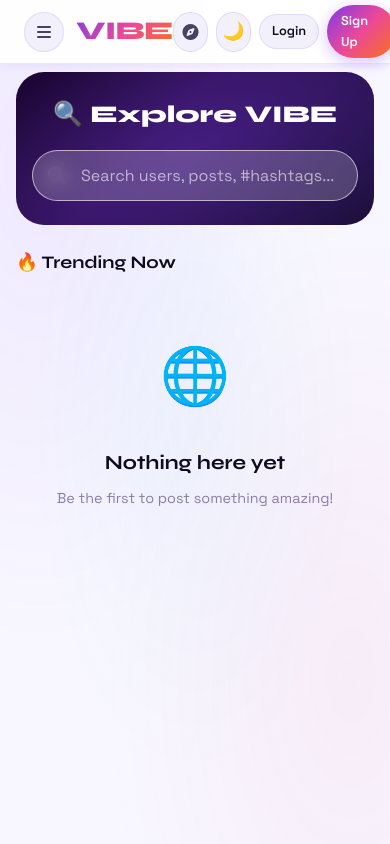
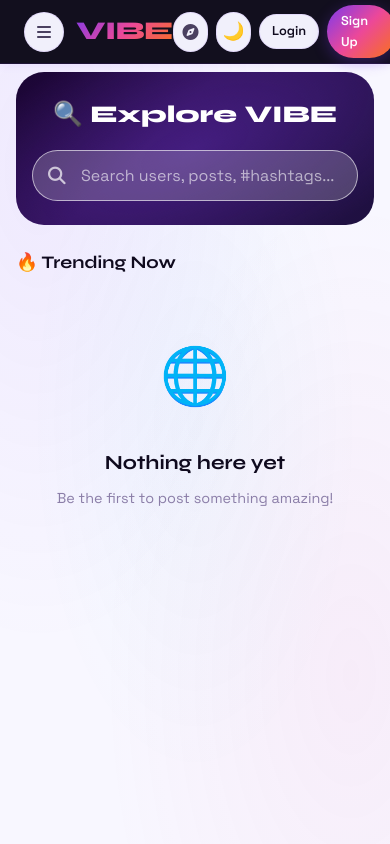
Before and after one commit to jahnavivegesna/vibe-social-media, a Django app: page /explore/ in a window 390 px wide. Run offline with Django 5.2, Linux system fonts and the light colour scheme; data that the repository does not hold is empty.

Commit message:
Fix mobile blur completely

```diff
--- a/static/css/main.css
+++ b/static/css/main.css
@@ -2195,3 +2195,23 @@
     -webkit-backdrop-filter: none !important;
   }
 }
+
+@media (max-width: 768px) {
+  * {
+    backdrop-filter: none !important;
+    -webkit-backdrop-filter: none !important;
+  }
+
+  .vibe-sidebar-left {
+    background: #1A1628 !important;
+    opacity: 1 !important;
+  }
+
+  .vibe-navbar {
+    background: #120F1E !important;
+  }
+
+  .post-card, .vibe-card, .widget-card {
+    background: #1A1628 !important;
+  }
+}
```
